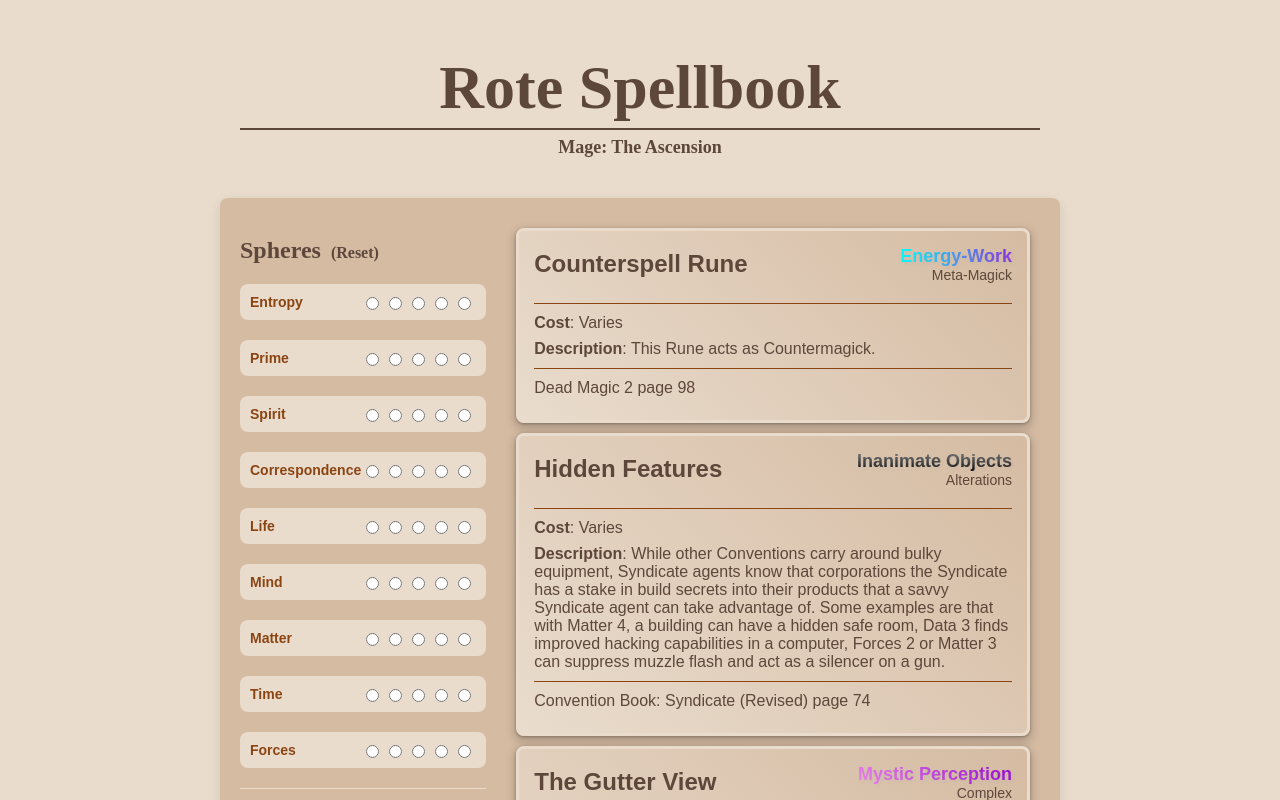
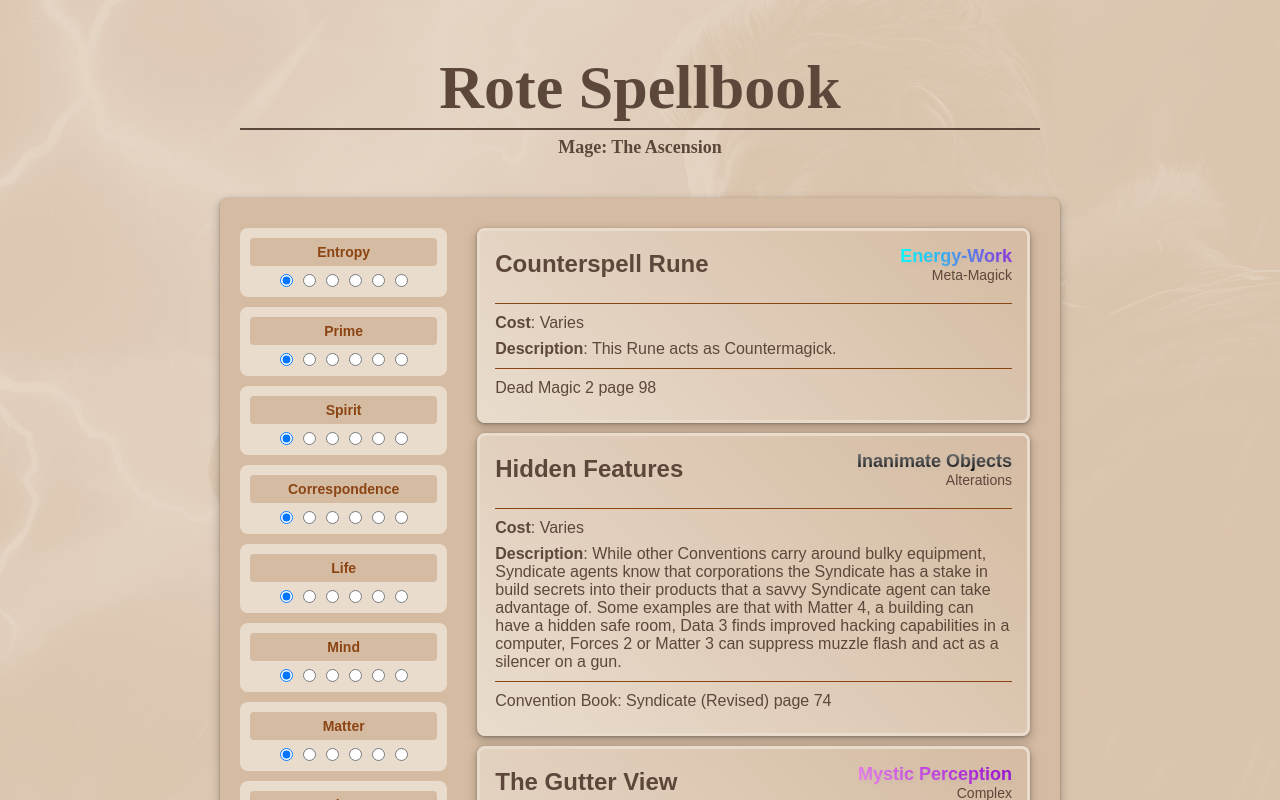
Before and after one commit to brangerjoe/mage-spellbook, a React (Create React App) app: page / in a window 1280 px wide. Shown: the top 800 px of the page. Built offline with nearby package versions, Linux system fonts and the light colour scheme; a web font is replaced by a local one.

Commit message:
Change sphere selectors; add background

```diff
--- a/src/App.tsx
+++ b/src/App.tsx
@@ -41,12 +41,12 @@
 			<h2 className="subtitle">Mage: The Ascension</h2>
 			<div className="content-container">
 				<div className="dropdown-container">
-					<h2 className="sphere-title">
+					{/* <h2 className="sphere-title">
 						Spheres
 						<span onClick={resetSpheres} className="reset-text">
 							(Reset)
 						</span>
-					</h2>
+					</h2> */}
 					{sphereOptions.map((sphere, index) => (
 						<SphereSelector
 							key={index}
--- a/src/components/Spell.tsx
+++ b/src/components/Spell.tsx
@@ -104,16 +104,15 @@
     };
 
     const getStyleForCategory = (category: string): React.CSSProperties => {
-        return categoryStyles[category] || { color: colors.text }; // default to dark brown text if no special style
+        return categoryStyles[category] || { color: colors.text };
     };
 
     const cardStyle = {
         boxSizing: 'border-box' as 'border-box',
         width: '100%',
-        // maxWidth: '500px',
         padding: '15px',
         margin: '10px',
-        border: `3px solid ${colors.secondary}`,  // Brown border
+        border: `3px solid ${colors.secondary}`,
         borderRadius: '8px',
         backgroundImage: `linear-gradient(45deg, ${colors.secondary}, ${colors.primary})`, // Gradient background
         boxShadow: '0 4px 8px 3px rgba(0, 0, 0, .15), 0 1px 3px rgba(0, 0, 0, .3)',
--- a/src/components/SphereSelector.tsx
+++ b/src/components/SphereSelector.tsx
@@ -1,16 +1,17 @@
-import React, { useEffect, useState } from 'react';
+import React, { useEffect, useState, CSSProperties } from 'react';
+import { colors } from '../App';
 
 interface SphereSelectorProps {
 	sphere: string;
 	onSelect: (value: number) => void;
-	reset: boolean; // this line
+	reset: boolean;
 }
 
 const SphereSelector: React.FC<SphereSelectorProps> = ({ sphere, onSelect, reset }) => {
 	const [selectedOption, setSelectedOption] = useState<number>(0);
 	useEffect(() => {
 		if (reset) {
-			setSelectedOption(0); // reset the selectedOption
+			setSelectedOption(0);
 		}
 	}, [reset]);
 
@@ -19,33 +20,53 @@
 		onSelect(option);
 	};
 
-	const labelStyle = {
+	const labelStyle: CSSProperties = {
 		fontSize: '14px',
-		fontWeight: 550,  // Semibold
+		fontWeight: 550,
 		color: '#8B4513',
 		fontFamily: 'Gabarito, sans-serif',
+		textAlign: 'center',
+		width: '100%',
+		padding: '4px 10px'
 	};
 
-	const containerStyle = {
-		marginBottom: '20px',
+	const containerStyle: CSSProperties = {
+		marginBottom: '10px',
 		display: 'flex',
-		justifyContent: 'space-between',
+		flexDirection: 'column',
+		justifyContent: 'center',
 		alignItems: 'center',
 		padding: '10px',
 		borderRadius: '8px',
 		backgroundColor: '#E9DCCD'
 	};
 
-	const radioContainerStyle = {
+	const radioContainerStyle: CSSProperties = {
 		display: 'flex',
 		alignItems: 'center',
+		marginTop: '5px',
+		width: '100%',
+		justifyContent: 'center'
 	};
+
+	const labelContainerStyle: CSSProperties = {
+		backgroundColor: colors.primary,
+		width: '100%',
+		borderRadius: '4px',
+		padding: '2px 0',
+		display: 'flex',
+		justifyContent: 'center',
+		alignItems: 'center'
+	};
+
 
 	return (
 		<div style={containerStyle}>
-			<label style={labelStyle}>{sphere}</label>
+			<div style={labelContainerStyle}>
+				<label style={labelStyle}>{sphere}</label>
+			</div>
 			<div style={radioContainerStyle}>
-				{[1, 2, 3, 4, 5].map((number) => (
+				{[0, 1, 2, 3, 4, 5].map((number) => (
 					<input
 						key={number}
 						type="radio"
--- a/src/index.css
+++ b/src/index.css
@@ -1,12 +1,3 @@
-body {
-  margin: 0;
-  font-family: -apple-system, BlinkMacSystemFont, 'Segoe UI', 'Roboto', 'Oxygen',
-    'Ubuntu', 'Cantarell', 'Fira Sans', 'Droid Sans', 'Helvetica Neue',
-    sans-serif;
-  -webkit-font-smoothing: antialiased;
-  -moz-osx-font-smoothing: grayscale;
-}
-
 code {
   font-family: source-code-pro, Menlo, Monaco, Consolas, 'Courier New',
     monospace;
@@ -16,10 +7,18 @@
   overflow-y: scroll;
 }
 
-/* In your main CSS or at the start of Spells.css */
-:root {
-  --primary-color: '#D5BBA2';
-  --secondary-color: '#E9DCCD';
-  --text-color: '#5D473B';
-  --border-color: '#8B4513';
+body {
+  background-image: url('/assets/mage-background.jpg');
+  background-size: cover;
+  background-repeat: no-repeat;
+  background-attachment: fixed;
+  /* This will ensure the image stays in place when scrolling */
+  background-position: center center;
+  /* This will center the image */
+  height: 100%;
+  margin: 0;
+  font-family: 'Open Sans', sans-serif;
+  /* You can change the font if needed */
+  color: #333;
+  /* Default text color, you can change as needed */
 }
--- a/src/styles/App.css
+++ b/src/styles/App.css
@@ -5,6 +5,19 @@
     align-items: center;
     padding: 10px 20px;
     background-color: #E9DCCD;
+    background-image: url('/assets/mage-background.jpg');
+    background-size: cover;
+    background-repeat: no-repeat;
+    background-attachment: fixed;
+    /* This will ensure the image stays in place when scrolling */
+    background-position: center center;
+    /* This will center the image */
+    height: 100%;
+    margin: 0;
+    font-family: 'Open Sans', sans-serif;
+    /* You can change the font if needed */
+    color: #333;
+    /* Default text color, you can change as needed */
 }
 
 .content-container {
@@ -15,12 +28,13 @@
     background-color: #D5BBA2;
     padding: 20px;
     border-radius: 8px;
-    box-shadow: 0px 4px 12px rgba(0, 0, 0, 0.1);
+    box-shadow: 0 4px 8px 3px rgba(0, 0, 0, .15), 0 1px 3px rgba(0, 0, 0, .3);
 }
 
 .dropdown-container {
+    margin-top: 10px;
     margin-right: 20px;
-    width: 250px;
+    width: 300px;
 }
 
 .cards-container {
```
Also changed, not shown: assets/mage-background.jpg (added).
